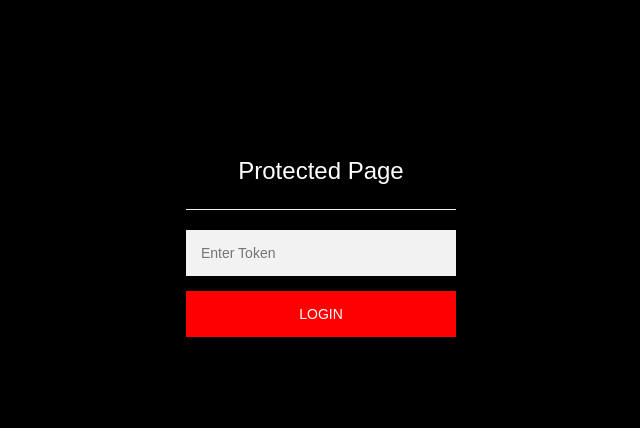
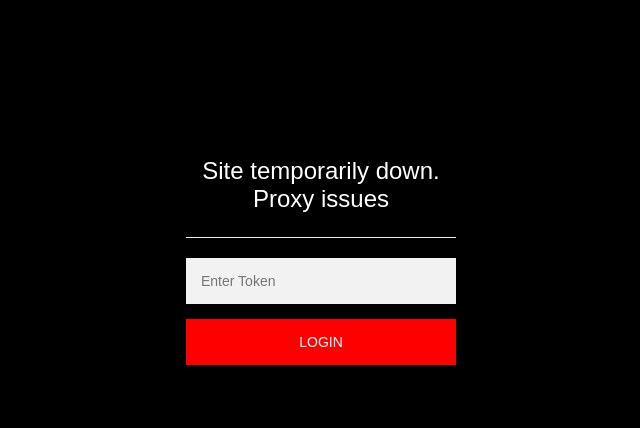
Before and after one commit to FriedFrenchFries/friedfrenchfries.github.io, a website: page index.html in a window 1280 px wide. Shown: the part 5-433 px from the top of the page, without its empty margins (319-959 px from the left). Drawn offline with Linux system fonts and the light colour scheme.

Commit message:
Update index.html

```diff
--- a/index.html
+++ b/index.html
@@ -115,7 +115,7 @@
 <div class="staticrypt-page">
     <div class="staticrypt-form">
         <div class="staticrypt-instructions">
-            <p class="staticrypt-title">Protected Page</p>
+            <p class="staticrypt-title">Site temporarily down.  Proxy issues</p>
             <p></p>
         </div>
 
```
